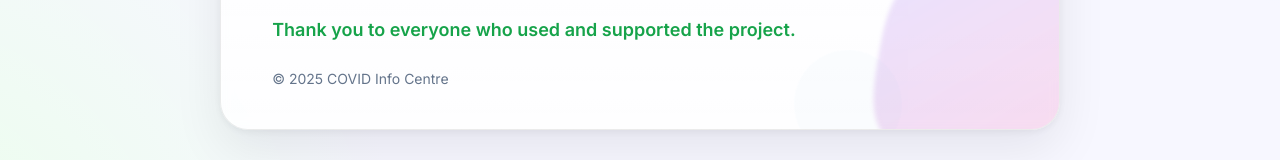
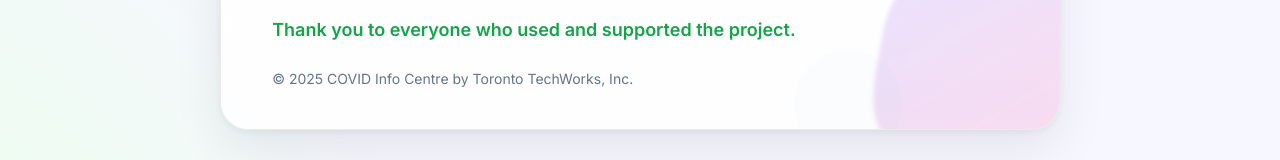
Before and after one commit to TTW-EEW/covidinfocentre, a plain HTML site: page index.html in a window 1280 px wide. Shown: the part 480-640 px from the top of the page. Drawn offline with Linux system fonts and the light colour scheme.

Commit message:
Update index.html

```diff
--- a/index.html
+++ b/index.html
@@ -115,7 +115,7 @@
         <div class="footer" role="contentinfo">
           <!-- Optional contact button: replace email and uncomment to display -->
           <!-- <a class="btn" href="mailto:contact@covidinforcentre.com">Contact</a><span>•</span> -->
-          <span>© <span id="year"></span> COVID Info Centre</span>
+          <span>© <span id="year"></span> COVID Info Centre by Toronto TechWorks, Inc.</span>
         </div>
       </div>
     </div>
```
